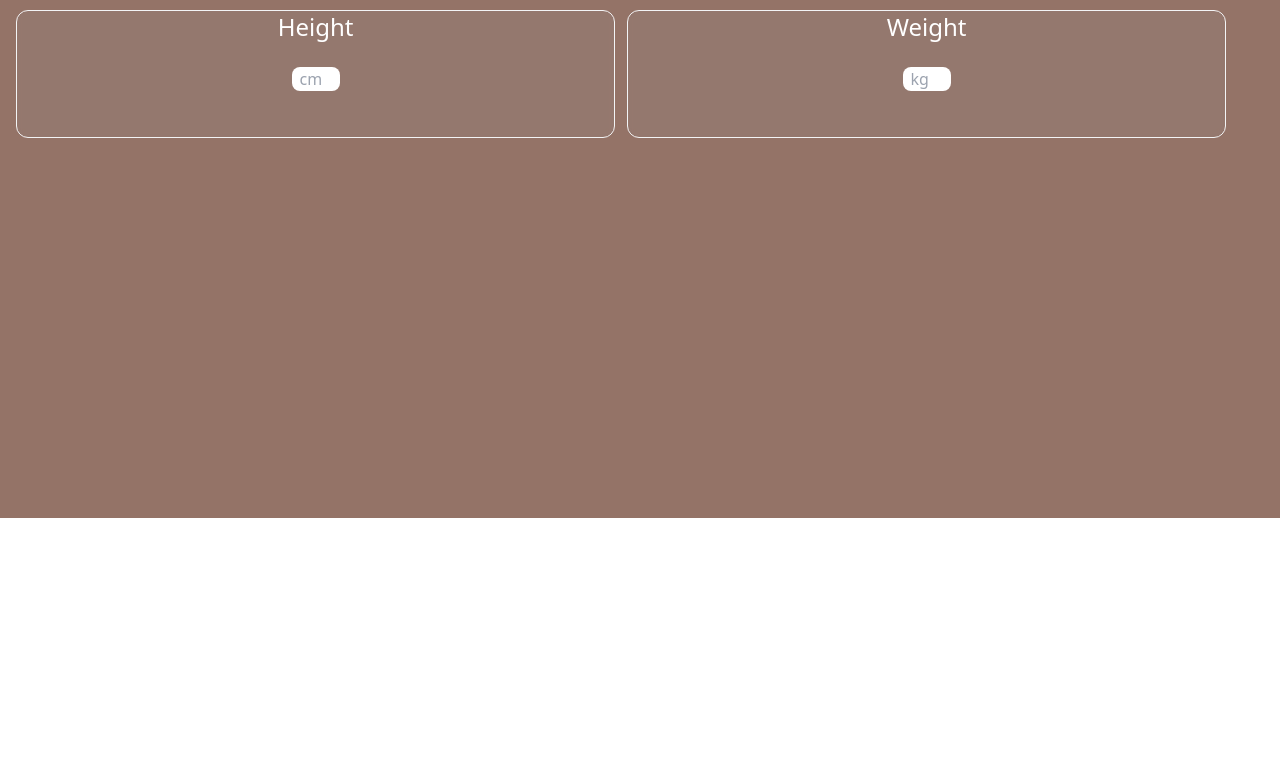
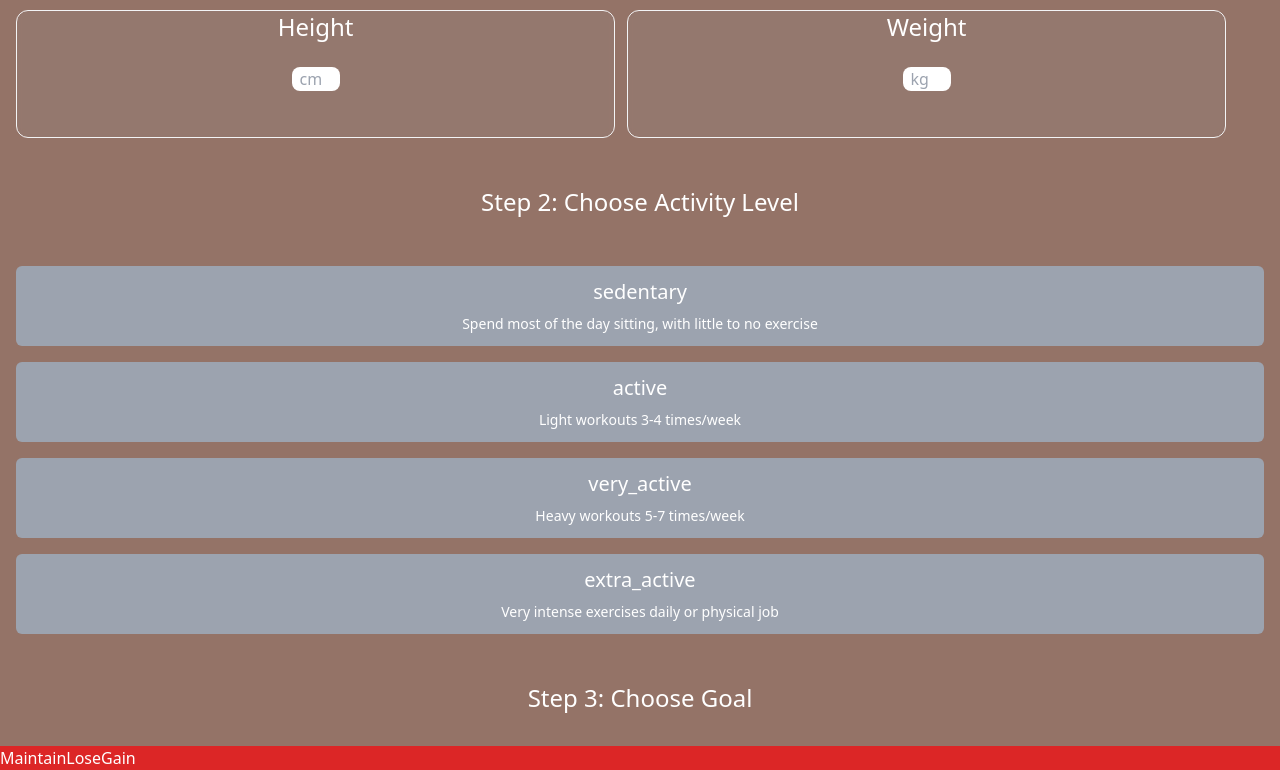
Before and after one commit to FratilaAndrei/recipe-book, a React (Vite) app: page / in a window 1280 px wide. Shown: the part 2973-3743 px from the top of the page. Before the commit the page ends 3491 px from the top, so only its background shows below. Built offline with nearby package versions, Linux system fonts and the light colour scheme.

Commit message:
Created activity levels

```diff
--- a/src/HomePage/RecipeCarrousel.tsx
+++ b/src/HomePage/RecipeCarrousel.tsx
@@ -62,6 +62,7 @@ const RecipeCarrousel = () => {
       </div>
     );
   };
+
   return (
     <div className="flex flex-col justify-center bg-backgroundCarrousel bg-cover h-[600px]">
       <Carousel
--- a/src/HomePage/components/TdeeCalculator/BodyInformation.tsx
+++ b/src/HomePage/components/TdeeCalculator/BodyInformation.tsx
@@ -41,7 +41,7 @@ const BodyInformation: React.FC<Props> = ({
       {title !== "Gender" && (
         <input
           type="number"
-          className="mx-4 outline-none pl-2 w-12 mt-6 rounded-lg"
+          className="mx-4 text-slate-700 outline-none pl-2 w-12 mt-6 rounded-lg"
           onChange={onChange}
           placeholder={placeholder}
           required
--- a/src/HomePage/components/TdeeCalculator/TdeeCalculator.tsx
+++ b/src/HomePage/components/TdeeCalculator/TdeeCalculator.tsx
@@ -1,9 +1,11 @@
-import { useState } from "react";
-import { bodyInformationInput } from "../data/models/TdeeCalcModel";
+import React, { useState } from "react";
+import { IActivityObject } from "../data/models/ActivityObjectModel";
+import { IBodyInformationInput } from "../data/models/TdeeCalcModel";
 import BodyInformation from "./BodyInformation";
+import ActivityLevel from "./components/ActivityLevel";
 
 const TdeeCalculator = () => {
-  const [inputData, setInputData] = useState<bodyInformationInput>({
+  const [inputData, setInputData] = useState<IBodyInformationInput>({
     gender: "",
     age: null,
     height: null,
@@ -11,51 +13,78 @@ const TdeeCalculator = () => {
     activityLevel: "sedentary",
     goal: "maintain",
   });
-
-  const chooseAgeHandler = (e: React.ChangeEvent<HTMLInputElement>) => {
-    const age = e.target.value;
-    setInputData((prev) => ({ ...prev, age: parseInt(age) }));
-  };
-  const chooseHeight = (e: React.ChangeEvent<HTMLInputElement>) => {
-    const height = e.target.value;
-    setInputData((prev) => ({ ...prev, height: parseInt(height) }));
-  };
-  const chooseWeight = (e: React.ChangeEvent<HTMLInputElement>) => {
-    const height = e.target.value;
-    setInputData((prev) => ({ ...prev, weight: parseInt(height) }));
+  const activityObject: IActivityObject[] = [
+    {
+      activityLevel: "sedentary",
+      activityLevelLabel: "Sedentary",
+      subTitle: "Spend most of the day sitting, with little to no exercise",
+    },
+    {
+      activityLevel: "active",
+      activityLevelLabel: "Active",
+      subTitle: "Light workouts 3-4 times/week",
+    },
+    {
+      activityLevel: "very_active",
+      activityLevelLabel: "Very Active",
+      subTitle: "Heavy workouts 5-7 times/week",
+    },
+    {
+      activityLevel: "extra_active",
+      activityLevelLabel: "Extra Active",
+      subTitle: "Very intense exercises daily or physical job",
+    },
+  ];
+  const goalOptions = ["Maintain", "Lose", "Gain"];
+  const handleInputChange =
+    (key: keyof IBodyInformationInput) =>
+    (e: React.ChangeEvent<HTMLInputElement>) => {
+      setInputData((prev) => ({
+        ...prev,
+        [key]: parseInt(e.target.value) || null,
+      }));
+    };
+  const chooseGender = (gender: IBodyInformationInput["gender"]) => {
+    setInputData((prev) => ({ ...prev, gender }));
   };
 
-  const chooseGender = (gender: "male" | "female") => {
-    setInputData((prev) => ({ ...prev, gender: gender }));
+  const handleActivityLevelClick = (
+    level: "sedentary" | "active" | "very_active" | "extra_active"
+  ) => {
+    setInputData((prev) => ({ ...prev, activityLevel: level }));
   };
 
   console.log(inputData);
-
   return (
-    <div className="h-screen bg-tdeeBackground bg-cover flex flex-col  gap-8 ">
+    <div className="bg-tdeeBackground bg-cover flex flex-col gap-8 text-white">
       <div className="mt-10 text-center">Calories Intake Calculator</div>
-      <div className="">
-        <div>Step1: Enter Details</div>
+      <div>
+        <div>Step 1: Enter Details</div>
         <div className="flex mt-4 w-full flex-wrap gap-3 p-4">
           <BodyInformation title="Gender" onClick={chooseGender} />
           <BodyInformation
             title="Age"
-            // value={inputData.age}
-            onChange={chooseAgeHandler}
+            onChange={handleInputChange("age")}
             placeholder="age"
           />
           <BodyInformation
             title="Height"
-            onChange={chooseHeight}
+            onChange={handleInputChange("height")}
             placeholder="cm"
           />
           <BodyInformation
             title="Weight"
-            onChange={chooseWeight}
+            onChange={handleInputChange("weight")}
             placeholder="kg"
           />
         </div>
       </div>
+      <ActivityLevel
+        object={activityObject}
+        stepTitle="Step 2: Choose Activity Level"
+        handleClick={handleActivityLevelClick}
+      />
+      <ActivityLevel stepTitle="Step 3: Choose Goal" array={goalOptions} />
     </div>
   );
 };
--- /dev/null
+++ b/src/HomePage/components/TdeeCalculator/components/ActivityLevel.tsx
@@ -0,0 +1,48 @@
+import { IActivityObject } from "../../data/models/ActivityObjectModel";
+
+interface Props {
+  stepTitle: string;
+  object?: IActivityObject[];
+  array?: string[];
+  handleClick?: (
+    level: "sedentary" | "active" | "very_active" | "extra_active"
+  ) => void;
+  selectedLevel?: "sedentary" | "active" | "very_active" | "extra_active";
+}
+
+const ActivityLevel: React.FC<Props> = ({
+  stepTitle,
+  object,
+  array,
+  handleClick,
+  selectedLevel,
+}) => {
+  const handleActivityClick = (level: IActivityObject["activityLevel"]) => {
+    if (handleClick) {
+      handleClick(level);
+    }
+  };
+
+  const activityType = object?.map((ob) => (
+    <div
+      key={ob.activityLevel}
+      className={` flex flex-wrap text-center p-3 gap-2 m-4 rounded-md ${
+        selectedLevel === ob.activityLevel ? "selected" : "bg-gray-400"
+      }`}
+      onClick={() => handleActivityClick(ob.activityLevel)}
+    >
+      <div className="text-xl w-full">{ob.activityLevel}</div>
+      <div className="text-sm w-full">{ob.subTitle}</div>
+    </div>
+  ));
+
+  return (
+    <>
+      <div className="text-center text-white text-2xl">{stepTitle}</div>
+      {activityType && <div className={``}>{activityType}</div>}
+      {array && <div className="bg-red-600">{array}</div>}
+    </>
+  );
+};
+
+export default ActivityLevel;
--- /dev/null
+++ b/src/HomePage/components/data/models/ActivityObjectModel.ts
@@ -0,0 +1,5 @@
+    export interface IActivityObject  {
+        activityLevel: "sedentary" | "active" | "very_active" | "extra_active";
+        subTitle: string;
+        activityLevelLabel: "Sedentary" | "Active" | "Very Active" | "Extra Active"
+    }
--- a/src/HomePage/components/data/models/TdeeCalcModel.ts
+++ b/src/HomePage/components/data/models/TdeeCalcModel.ts
@@ -1,4 +1,4 @@
-export interface bodyInformationInput {
+export interface IBodyInformationInput {
     gender: "male" | "female" | "";
     age: number | null;
     height: number | null;
```
